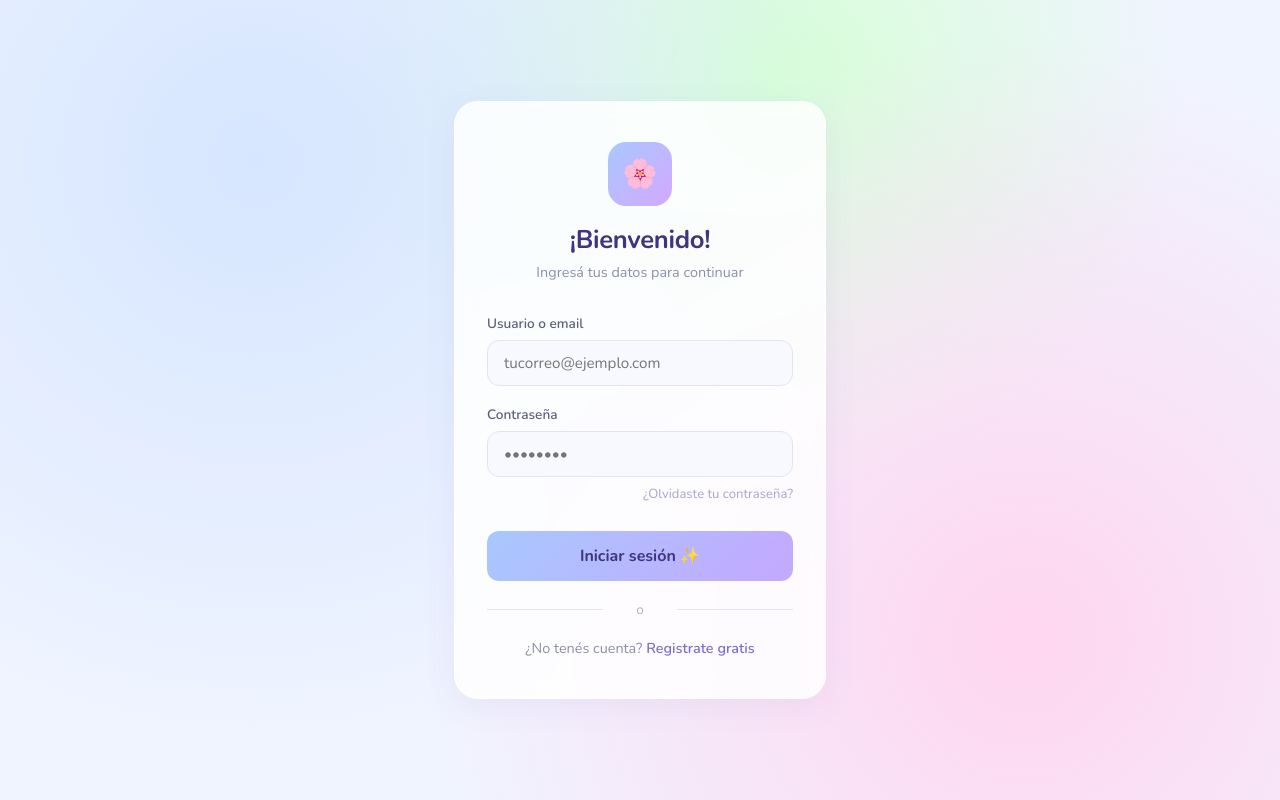
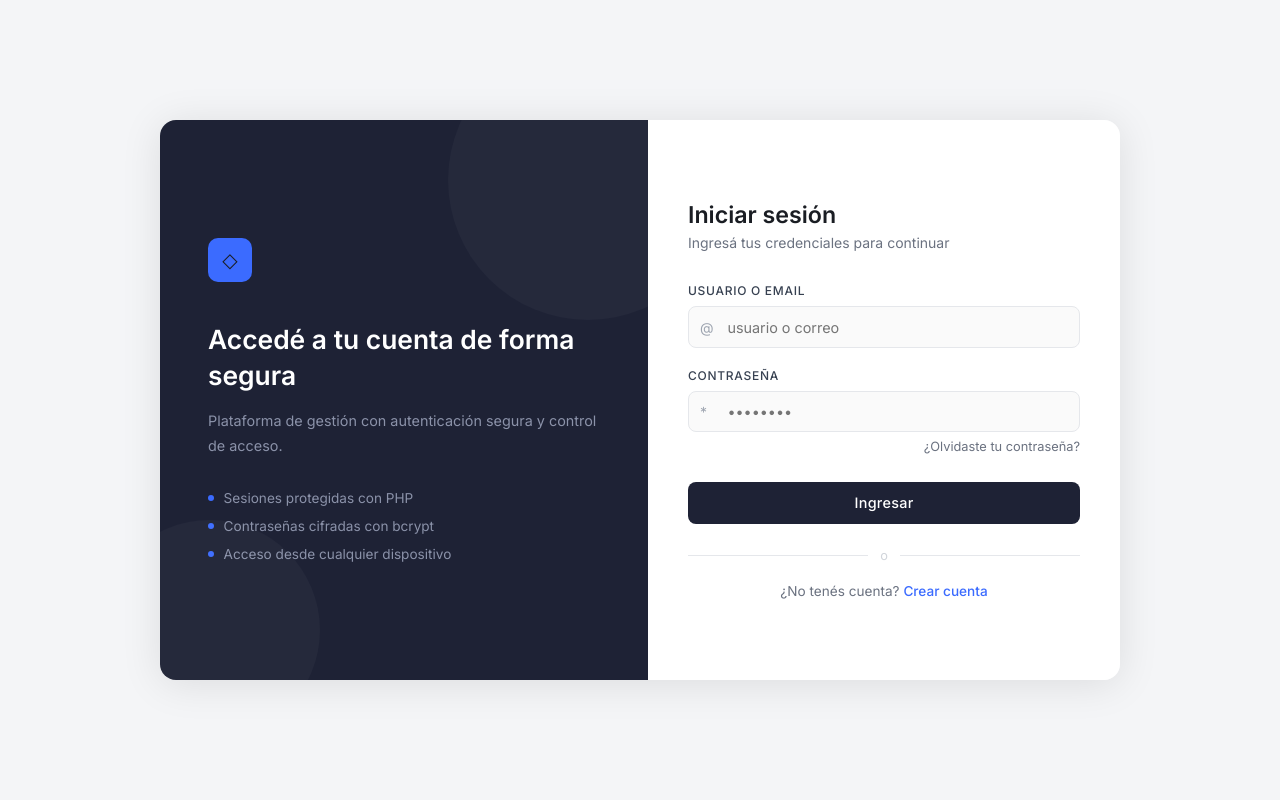
Before and after one commit to AaronGnz/Proyecto-Login, a PHP site: page /login.php in a window 1280 px wide. Run offline with PHP 8.4, Linux system fonts and the light colour scheme.

Commit message:
Update login.php

```diff
--- a/login.php
+++ b/login.php
@@ -1,9 +1,12 @@
 <?php
 session_start();
-if (isset($_SESSION['usuario_id'])) {
+
+// Solo redirigir si la sesión está completa (evita loops)
+if (!empty($_SESSION['usuario_id'])) {
     header("Location: perfil.php");
     exit();
 }
+
 $error = $_GET['error'] ?? '';
 ?>
 <!DOCTYPE html>
@@ -11,237 +14,317 @@ $error = $_GET['error'] ?? '';
 <head>
     <meta charset="UTF-8">
     <meta name="viewport" content="width=device-width, initial-scale=1.0">
-    <title>Iniciar Sesión</title>
-    <link href="https://fonts.googleapis.com/css2?family=Nunito:wght@400;500;600;700&display=swap" rel="stylesheet">
+    <title>Iniciar sesión</title>
+    <link href="https://fonts.googleapis.com/css2?family=Inter:wght@300;400;500;600&display=swap" rel="stylesheet">
     <style>
         *, *::before, *::after { box-sizing: border-box; margin: 0; padding: 0; }
 
         body {
-            font-family: 'Nunito', sans-serif;
-            background: #f0f4ff;
+            font-family: 'Inter', sans-serif;
+            background: #f4f5f7;
             min-height: 100vh;
             display: flex;
             align-items: center;
             justify-content: center;
-            background-image:
-                radial-gradient(circle at 20% 20%, #d6e6ff 0%, transparent 50%),
-                radial-gradient(circle at 80% 80%, #ffd6f0 0%, transparent 50%),
-                radial-gradient(circle at 60% 10%, #d6ffd6 0%, transparent 40%);
+            color: #1a1d23;
         }
 
-        .container {
+        .page-wrapper {
+            display: flex;
             width: 100%;
-            max-width: 420px;
-            padding: 1.5rem;
+            max-width: 960px;
+            min-height: 560px;
+            border-radius: 16px;
+            overflow: hidden;
+            box-shadow: 0 4px 40px rgba(0,0,0,0.10);
+            margin: 2rem 1rem;
         }
 
-        .card {
-            background: rgba(255, 255, 255, 0.85);
-            backdrop-filter: blur(10px);
-            border-radius: 24px;
-            padding: 2.5rem 2rem;
-            border: 1px solid rgba(255, 255, 255, 0.9);
-            box-shadow: 0 8px 32px rgba(100, 100, 180, 0.08);
+        .panel-left {
+            flex: 1;
+            background: #1e2235;
+            display: flex;
+            flex-direction: column;
+            justify-content: center;
+            padding: 3rem;
+            position: relative;
+            overflow: hidden;
         }
 
-        .logo-area {
-            text-align: center;
-            margin-bottom: 2rem;
+        .panel-left::before {
+            content: '';
+            position: absolute;
+            top: -80px; right: -80px;
+            width: 280px; height: 280px;
+            border-radius: 50%;
+            background: rgba(255,255,255,0.03);
         }
 
-        .logo-icon {
-            width: 64px;
-            height: 64px;
-            background: linear-gradient(135deg, #a8c8ff, #d4a8ff);
-            border-radius: 18px;
-            display: inline-flex;
+        .panel-left::after {
+            content: '';
+            position: absolute;
+            bottom: -60px; left: -60px;
+            width: 220px; height: 220px;
+            border-radius: 50%;
+            background: rgba(255,255,255,0.03);
+        }
+
+        .brand-mark {
+            width: 44px; height: 44px;
+            background: #3b6bff;
+            border-radius: 10px;
+            display: flex;
             align-items: center;
             justify-content: center;
-            margin-bottom: 1rem;
-            font-size: 28px;
+            margin-bottom: 2.5rem;
+            font-size: 20px;
         }
 
-        h1 {
-            font-size: 1.6rem;
-            font-weight: 700;
-            color: #3d3580;
-            letter-spacing: -0.3px;
+        .panel-left h2 {
+            font-size: 1.65rem;
+            font-weight: 600;
+            color: #ffffff;
+            line-height: 1.35;
+            margin-bottom: 1rem;
         }
 
-        .subtitle {
+        .panel-left p {
             font-size: 0.9rem;
-            color: #8b8fa8;
-            margin-top: 0.3rem;
+            color: #8b92a9;
+            line-height: 1.7;
         }
 
-        .form-group {
-            margin-bottom: 1.2rem;
+        .feature-list {
+            margin-top: 2rem;
+            list-style: none;
+            display: flex;
+            flex-direction: column;
+            gap: 0.75rem;
         }
+
+        .feature-list li {
+            font-size: 0.85rem;
+            color: #8b92a9;
+            display: flex;
+            align-items: center;
+            gap: 0.6rem;
+        }
+
+        .feature-list li::before {
+            content: '';
+            width: 6px; height: 6px;
+            border-radius: 50%;
+            background: #3b6bff;
+            flex-shrink: 0;
+        }
+
+        .panel-right {
+            flex: 1;
+            background: #ffffff;
+            display: flex;
+            flex-direction: column;
+            justify-content: center;
+            padding: 3rem 2.5rem;
+        }
+
+        .form-header { margin-bottom: 2rem; }
+
+        .form-header h1 {
+            font-size: 1.45rem;
+            font-weight: 600;
+            color: #1a1d23;
+            margin-bottom: 0.35rem;
+        }
+
+        .form-header p { font-size: 0.875rem; color: #6b7280; }
+
+        .form-group { margin-bottom: 1.25rem; }
 
         label {
             display: block;
-            font-size: 0.85rem;
-            font-weight: 600;
-            color: #5c5f7a;
-            margin-bottom: 0.45rem;
+            font-size: 0.75rem;
+            font-weight: 500;
+            color: #374151;
+            text-transform: uppercase;
+            letter-spacing: 0.06em;
+            margin-bottom: 0.5rem;
+        }
+
+        .input-wrap { position: relative; }
+
+        .input-icon {
+            position: absolute;
+            left: 12px; top: 50%;
+            transform: translateY(-50%);
+            color: #9ca3af;
+            font-size: 14px;
+            pointer-events: none;
+            font-style: normal;
         }
 
         input[type="text"],
-        input[type="email"],
         input[type="password"] {
             width: 100%;
-            padding: 0.75rem 1rem;
-            border: 1.5px solid #e2e4f0;
-            border-radius: 12px;
-            font-family: 'Nunito', sans-serif;
-            font-size: 0.95rem;
-            color: #3d3580;
-            background: #f8f9ff;
-            transition: border-color 0.2s, box-shadow 0.2s, background 0.2s;
+            padding: 0.7rem 0.9rem 0.7rem 2.4rem;
+            border: 1.5px solid #e5e7eb;
+            border-radius: 8px;
+            font-family: 'Inter', sans-serif;
+            font-size: 0.9rem;
+            color: #1a1d23;
+            background: #fafafa;
+            transition: border-color 0.15s, box-shadow 0.15s, background 0.15s;
             outline: none;
         }
 
         input:focus {
-            border-color: #a8c8ff;
+            border-color: #3b6bff;
             background: #fff;
-            box-shadow: 0 0 0 4px rgba(168, 200, 255, 0.2);
+            box-shadow: 0 0 0 3px rgba(59,107,255,0.1);
         }
 
-        .btn-primary {
-            width: 100%;
-            padding: 0.85rem;
-            background: linear-gradient(135deg, #a8c8ff, #c4a8ff);
-            border: none;
-            border-radius: 12px;
-            font-family: 'Nunito', sans-serif;
-            font-size: 1rem;
-            font-weight: 700;
-            color: #3d3580;
-            cursor: pointer;
-            transition: transform 0.15s, box-shadow 0.15s, opacity 0.15s;
-            margin-top: 0.5rem;
+        .row-forgot {
+            display: flex;
+            justify-content: flex-end;
+            margin-top: 0.4rem;
         }
 
-        .btn-primary:hover {
-            transform: translateY(-1px);
-            box-shadow: 0 6px 20px rgba(168, 200, 255, 0.5);
-            opacity: 0.95;
+        .row-forgot a {
+            font-size: 0.8rem;
+            color: #6b7280;
+            text-decoration: none;
         }
 
-        .btn-primary:active {
-            transform: translateY(0);
+        .row-forgot a:hover { color: #3b6bff; }
+
+        .btn-submit {
+            width: 100%;
+            padding: 0.8rem;
+            background: #1e2235;
+            border: none;
+            border-radius: 8px;
+            font-family: 'Inter', sans-serif;
+            font-size: 0.9rem;
+            font-weight: 500;
+            color: #ffffff;
+            cursor: pointer;
+            transition: background 0.15s, transform 0.1s;
+            margin-top: 0.5rem;
+            letter-spacing: 0.02em;
         }
 
-        .error-msg {
-            background: #fff0f3;
-            border: 1px solid #ffc4ce;
-            border-radius: 10px;
-            padding: 0.7rem 1rem;
-            font-size: 0.85rem;
-            color: #c0384e;
-            margin-bottom: 1.2rem;
-            display: flex;
-            align-items: center;
-            gap: 0.5rem;
+        .btn-submit:hover { background: #2d3450; }
+        .btn-submit:active { transform: scale(0.99); }
+
+        .error-box {
+            background: #fff5f5;
+            border: 1px solid #fecaca;
+            border-left: 3px solid #ef4444;
+            border-radius: 6px;
+            padding: 0.65rem 0.9rem;
+            font-size: 0.83rem;
+            color: #b91c1c;
+            margin-bottom: 1.25rem;
         }
 
         .divider {
-            text-align: center;
-            margin: 1.2rem 0;
-            color: #b0b4cc;
-            font-size: 0.85rem;
-            position: relative;
+            display: flex;
+            align-items: center;
+            gap: 0.75rem;
+            margin: 1.5rem 0 1.25rem;
+            color: #d1d5db;
+            font-size: 0.8rem;
         }
 
-        .divider::before,
-        .divider::after {
+        .divider::before, .divider::after {
             content: '';
-            position: absolute;
-            top: 50%;
-            width: 38%;
+            flex: 1;
             height: 1px;
-            background: #e2e4f0;
+            background: #e5e7eb;
         }
 
-        .divider::before { left: 0; }
-        .divider::after { right: 0; }
-
-        .link-register {
+        .register-link {
             text-align: center;
-            font-size: 0.9rem;
-            color: #8b8fa8;
+            font-size: 0.85rem;
+            color: #6b7280;
         }
 
-        .link-register a {
-            color: #7b6fd4;
-            font-weight: 600;
+        .register-link a {
+            color: #3b6bff;
+            font-weight: 500;
             text-decoration: none;
-            transition: color 0.2s;
         }
 
-        .link-register a:hover {
-            color: #5c50b0;
-            text-decoration: underline;
-        }
+        .register-link a:hover { text-decoration: underline; }
 
-        .forgot {
-            text-align: right;
-            margin-top: 0.3rem;
-        }
-
-        .forgot a {
-            font-size: 0.82rem;
-            color: #a8a4cc;
-            text-decoration: none;
-            transition: color 0.2s;
-        }
-
-        .forgot a:hover {
-            color: #7b6fd4;
+        @media (max-width: 640px) {
+            .panel-left { display: none; }
+            .panel-right { padding: 2rem 1.5rem; border-radius: 16px; }
+            .page-wrapper { border-radius: 16px; }
         }
     </style>
 </head>
 <body>
-<div class="container">
-    <div class="card">
-        <div class="logo-area">
-            <div class="logo-icon">🌸</div>
-            <h1>¡Bienvenido!</h1>
-            <p class="subtitle">Ingresá tus datos para continuar</p>
+<div class="page-wrapper">
+
+    <div class="panel-left">
+        <div class="brand-mark">&#9671;</div>
+        <h2>Accedé a tu cuenta de forma segura</h2>
+        <p>Plataforma de gestión con autenticación segura y control de acceso.</p>
+        <ul class="feature-list">
+            <li>Sesiones protegidas con PHP</li>
+            <li>Contraseñas cifradas con bcrypt</li>
+            <li>Acceso desde cualquier dispositivo</li>
+        </ul>
+    </div>
+
+    <div class="panel-right">
+        <div class="form-header">
+            <h1>Iniciar sesión</h1>
+            <p>Ingresá tus credenciales para continuar</p>
         </div>
 
         <?php if ($error): ?>
-        <div class="error-msg">
-            ⚠️
+        <div class="error-box">
             <?php
                 if ($error === 'credenciales') echo 'Usuario o contraseña incorrectos.';
-                elseif ($error === 'campos') echo 'Por favor completá todos los campos.';
+                elseif ($error === 'campos')    echo 'Completá todos los campos.';
                 else echo htmlspecialchars($error);
             ?>
         </div>
         <?php endif; ?>
 
-        <form action="login_proceso.php" method="POST">
+        <form action="login_proceso.php" method="POST" autocomplete="off">
             <div class="form-group">
                 <label for="usuario">Usuario o email</label>
-                <input type="text" id="usuario" name="usuario" placeholder="tucorreo@ejemplo.com" required>
+                <div class="input-wrap">
+                    <i class="input-icon">@</i>
+                    <input type="text" id="usuario" name="usuario"
+                           placeholder="usuario o correo" required autocomplete="username">
+                </div>
             </div>
 
             <div class="form-group">
                 <label for="contrasena">Contraseña</label>
-                <input type="password" id="contrasena" name="contrasena" placeholder="••••••••" required>
-                <div class="forgot"><a href="#">¿Olvidaste tu contraseña?</a></div>
+                <div class="input-wrap">
+                    <i class="input-icon">*</i>
+                    <input type="password" id="contrasena" name="contrasena"
+                           placeholder="••••••••" required autocomplete="current-password">
+                </div>
+                <div class="row-forgot">
+                    <a href="#">¿Olvidaste tu contraseña?</a>
+                </div>
             </div>
 
-            <button type="submit" class="btn-primary">Iniciar sesión ✨</button>
+            <button type="submit" class="btn-submit">Ingresar</button>
         </form>
 
         <div class="divider">o</div>
 
-        <p class="link-register">
-            ¿No tenés cuenta? <a href="registro.php">Registrate gratis</a>
+        <p class="register-link">
+            ¿No tenés cuenta? <a href="registro.php">Crear cuenta</a>
         </p>
     </div>
+
 </div>
 </body>
 </html>
```
